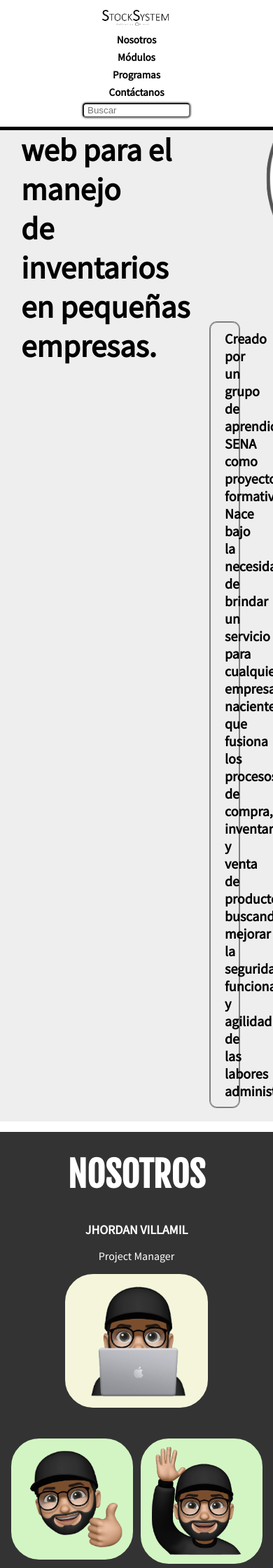
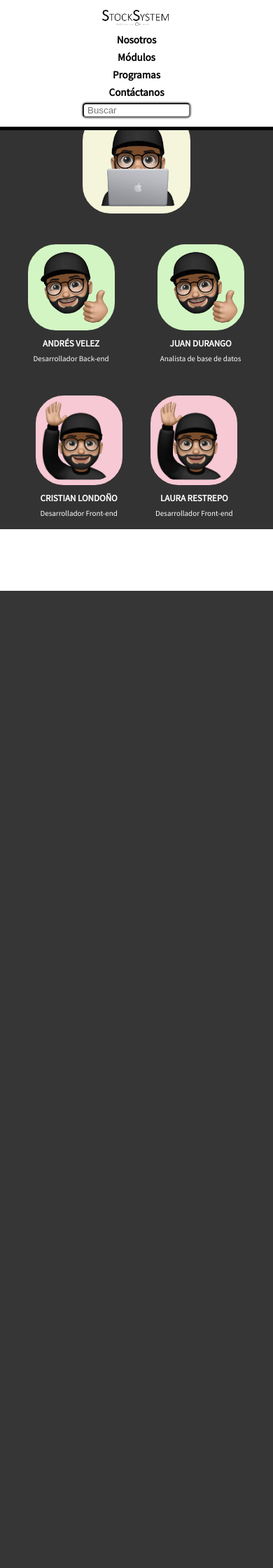
Before and after one commit to jcl22/StockSystem, a PHP site: page / in a window 390 px wide; the page is wider, and only the part inside the window is pictured. Shown: the top 2240 px of that part at 70% size. After the commit the page ends 844 px from the top of that part, so only its background shows below. Run offline with PHP 8.4, Linux system fonts and the light colour scheme.

Commit message:
Responsive section system

```diff
--- a/index.html
+++ b/index.html
@@ -27,9 +27,7 @@
         <div class="links">
             <nav class="menu">
                 <ul>
-                    <li>
-                        <a class="link" href="#sistema"> <b>Nosotros</b></a>
-                    </li>
+                    <li><a class="link" href="#sistema"> <b>Nosotros</b></a></li>
                     <li><a class="link" href="#modulos"><b>Módulos</b></a></li>
                     <!-- <li><a class="link" href="#aspectos"><b>¿Por qué adquirirlo?</b></a></li>
                         <li><a class="link" href="#documentacion"><b>Documentación</b></a></li> -->
@@ -52,7 +50,7 @@
     </header>
 
     <!-- main -->
-    <section id="principal" class="main">
+    <!-- <section id="principal" class="main">
         <div class="wrapper">
             <div class="master">
                 <h1> <span style="text-transform: uppercase;"> <b>¡Bienvenido!</b></span>
@@ -70,12 +68,12 @@
                 </p>
             </div>
         </div>
-    </section>
+    </section>   -->
 
     <!-- system  -->
-    <section class="systems">
+    <section id="sistema" class="systems">
         <div class="wrapper">
-            <h2 id="sistema">nosotros</h2>
+            <h2 >nosotros</h2>
             <article class="projectm">
                 <div>
                     <p><span class="projectm-description" style="text-transform: uppercase;"><b>Jhordan Villamil</b></span></p>
@@ -90,7 +88,7 @@
                     <p>Desarrollador Back-end</p>
                 </div>
                 <div>
-                    <img class="collaborators-image" src="img/JHORDAN_MANO.png" alt="">
+                    <img class="collaborators-image" src="img/JHORDAN_PULGAR.png" alt="">
                     <p><span class="collaborators-description" style="text-transform: uppercase;"><b>Juan Durango</b></span></p>
                     <p>Analista de base de datos</p>
                 </div>
@@ -102,7 +100,7 @@
                     <p>Desarrollador Front-end</p>
                 </div>
                 <div>
-                    <img class="collaborators-more-image" src="img/JHORDAN_PULGAR.png" alt="">
+                    <img class="collaborators-more-image" src="img/JHORDAN_MANO.png" alt="">
                     <p><span class="collaborators-more-description" style="text-transform: uppercase;"><b>Laura Restrepo</b></span></p>
                     <p>Desarrollador Front-end</p>
                 </div>
@@ -111,9 +109,9 @@
     </section>
 
     <!-- modules -->
-    <section class="modul">
+    <!-- <section id="modulos" class="modul">
         <div class="wrapper">
-            <h2 id=" modulos ">módulos</h2>
+            <h2 >módulos del sistema</h2>
             <div class="modules ">
                 <article class="modules-left ">
                     <article class="module-users ">
@@ -168,7 +166,7 @@
                 </article>
             </div>
         </div>
-    </section>
+    </section> -->
 
     <!-- aspects -->
     <!-- <section class="aspects ">
@@ -187,7 +185,7 @@
                         perderlos y es ahí donde se hace importante el tener un software completo y confiable.
                     </p>
                 </div>
-                <div class=aspect-security_image> -->
+                <div class=aspect-security_image>  -->
     <!-- <img class="security_img "src="img/SEGURIDAD.png " alt="Imágen de servicios ">  -->
     <!-- </div>
             </article>
@@ -245,9 +243,8 @@
     </section> -->
 
     <!-- programs -->
-    <section class="program ">
+    <!-- <section id="programas" class="program ">
         <div class="wrapper">
-            <h2 id="programas ">programas y lenguajes utilizados </h2>
             <article class="programs-system ">
                 <figure class="programs ">
                     <p class="program-description "> <b>html</b></p>
@@ -271,10 +268,10 @@
                 </figure>
             </article>
         </div>
-    </section>
+    </section> -->
 
     <!-- contacts  -->
-    <section id=contacto class="contacts">
+    <!-- <section id=contacto class="contacts">
         <div class="wrapper">
             <div class="contact-form ">
                 <h2>contáctanos</h2>
@@ -297,11 +294,10 @@
         <div class="link-app">
             <a class="app" href="#"> <b>ingresar al aplicativo web</b></a>
         </div>
-    </section>
+    </section> -->
 
     <!-- footer -->
-    <footer class="footer ">
-        <!-- <p class="footer-description "><span style="text-transform: uppercase; ">adsi</span> 2021 - Ficha: 2164526</p> -->
+    <!-- <footer class="footer ">
         <div class="footer-details ">
             <img class="sena_image " src="img/SENA.png " alt="Logo del Sena ">
             <p>
@@ -313,6 +309,6 @@
             <img class="android" src="/img/ANDROID.png " alt=" ">
         </div>
     </footer>
-</body>
+</body> -->
 
 </html>
--- a/style.css
+++ b/style.css
@@ -192,7 +192,7 @@
     width: 180px;
     border: 2px solid beige;
     border-radius: 40px;
-    padding: 10px;
+    padding: 5px;
     background-color: beige;
 }
 
@@ -217,7 +217,7 @@
     width: 150px;
     border: 2px solid #D3F5C3;
     border-radius: 40px;
-    padding: 10px;
+    padding: 5px;
     background-color: #D3F5C3;
 }
 
@@ -242,7 +242,7 @@
     width: 150px;
     border: 2px solid #F7C9D4;
     border-radius: 40px;
-    padding: 10px;
+    padding: 5px;
     background-color: #F7C9D4;
 }
 
@@ -798,10 +798,12 @@
     height: inherit;
     width: inherit;
 }
-
 @media screen and (max-width:1024px) {}
 
 @media screen and (max-width:767px) {
+    .h2 {
+        font-size: 40px;
+    }
     header {
         height: auto;
         display: block;
@@ -837,6 +839,74 @@
     }
 }
 
-@media screen and (max-width:480px) {}
+@media screen and (max-width:480px) {
+    .h2 {
+        font-size: 30px;
+    }
+    .projectm-image{
+        width: 140px;
+    }
+    .projectm-description{
+        font-size:13px;
+    }
+    .projectm p {
+        font-size: 11px;
+        margin: 6px;
+    }
 
-@media screen and (max-width:320px) {}
+    .collaborators-image {
+        width: 110px;
+    }
+    .collaborators-description{
+        font-size:13px;
+    }
+    .collaborators p {
+        font-size: 11px;
+        margin: 6px;
+    }
+    .collaborators-more-image {
+        width: 110px;
+    }
+    .collaborators-more-description{
+        font-size:13px;
+    }
+    .collaborators-more p {
+        font-size: 11px;
+        margin: 6px;
+    }
+}
+
+@media screen and (max-width:320px) {
+    .h2 {
+        font-size: 20px;
+    }
+    .projectm-image{
+        width: 120px;
+    }
+    .projectm-description{
+        font-size:11px;
+    }
+    .projectm p {
+        font-size: 9px;
+    }
+    .collaborators-image {
+        width: 90px;
+    }
+    .collaborators-description{
+        font-size:11px;
+    }
+    .collaborators p {
+        font-size: 9px;
+    }
+
+    .collaborators-more-image {
+        width: 90px;
+    }
+    .collaborators-more-description{
+        font-size:11px;
+    }
+    .collaborators-more p {
+        font-size: 9px;
+    }
+
+}
```
